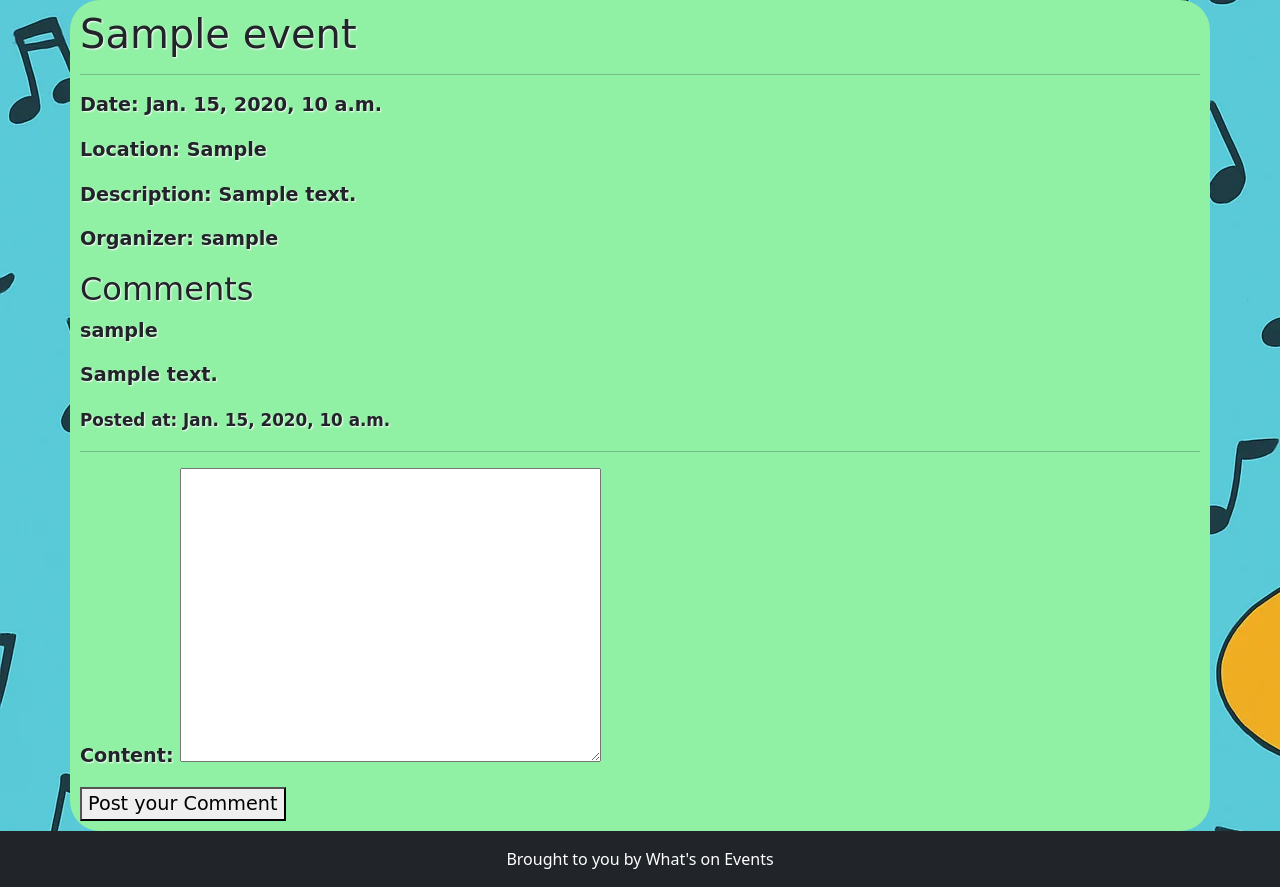
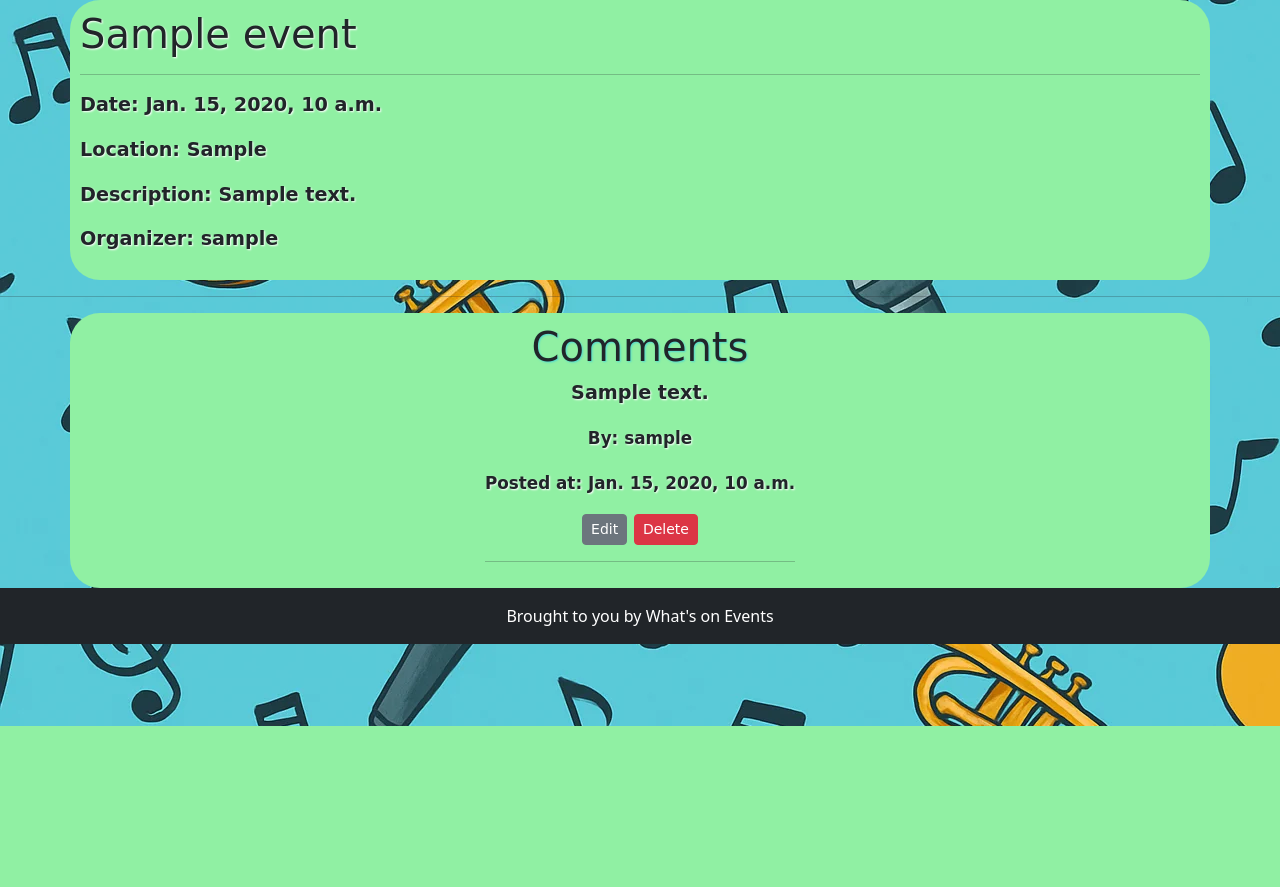
Before and after one commit to chloejones9464/whats-on, a Django app: page /events/1/ in a window 1280 px wide. Shown: the part 74-961 px from the top of the page. After the commit the page ends 800 px from the top, so only its background shows below. Run offline with Django 4.2, Linux system fonts and the light colour scheme; a user stored in the database is signed in; tables that the repository leaves empty hold one stand-in row (values such as "Sample post"); some libraries are stand-ins or nearby versions; some web fonts are replaced.

Commit message:
Add edit/delete options to comments

```diff
--- a/events/forms.py
+++ b/events/forms.py
@@ -16,6 +16,9 @@ class CommentForm(forms.ModelForm):
     class Meta:
         model = Comment
         fields = ['content']
+        labels = {
+            'content': '',
+        }
         widgets = {
             'comment': forms.Textarea(attrs={'rows': 3, 'placeholder': 'Leave a comment...'}),
         }
--- a/events/templates/events/event_detail.html
+++ b/events/templates/events/event_detail.html
@@ -9,32 +9,48 @@
     <p><strong>Location:</strong> {{ event.location }}</p>
     <p><strong>Description:</strong> {{ event.description | safe }}</p>
     <p><strong>Organizer:</strong> {{ event.organizer }}</p>
+</div>
+<hr>
+<div id="comments-section" class="container">
+    <h2>Comments</h2>
+ {% for comment in comments %}
+    <div class="comment">
 
-    <h2>Comments</h2>
-        {% for comment in comments %}
-        <div class="comment">
-            <p><strong>{{ comment.user.username }}</strong></p>
+        {% if user.is_authenticated and editing_comment_id == comment.id %}
+            <!-- Edit form -->
+            <form method="post">
+                {% csrf_token %}
+                <textarea name="updated_content" rows="3">{{ comment.content }}</textarea>
+                <input type="hidden" name="comment_id" value="{{ comment.id }}">
+                <button type="submit" class="btn btn-success btn-sm">Save</button>
+            </form>
+        {% else %}
+            <!-- Show comment normally -->
             <p>{{ comment.content }}</p>
-
-            <p><small>Posted at: {{ comment.posted_at }}</small></p>
-            <hr>
-        {% empty %}
-            <p>No comments yet. Be the first to comment!</p>
-        </div>
-        {% endfor %}
-
-    {% if user.is_authenticated %}
-    <form method="post">
-        {% csrf_token %}
-        {{form.as_p}}
-        <button type="submit">Post your Comment</button>
-    </form>
-        {% else %}
-            <p><a href="{% url 'account_login' %}">Log in</a> to leave a comment.</p>
         {% endif %}
 
+        <p><small>By: {{ comment.user.username }}</small></p>
+        <p><small>Posted at: {{ comment.posted_at }}</small></p>
 
+        {% if user.is_authenticated and comment.user == user %}
+            <!-- Edit button -->
+            <form method="post" style="display:inline;">
+                {% csrf_token %}
+                <input type="hidden" name="edit_comment_id" value="{{ comment.id }}">
+                <button type="submit" class="btn btn-secondary btn-sm">Edit</button>
+            </form>
 
-</div>
+            <!-- Delete button -->
+            <form method="post" style="display:inline;">
+                {% csrf_token %}
+                <input type="hidden" name="delete_comment_id" value="{{ comment.id }}">
+                <button type="submit" class="btn btn-danger btn-sm">Delete</button>
+            </form>
+        {% endif %}
+        <hr>
+    </div>
+{% empty %}
+    <p>No comments yet. Be the first to comment!</p>
+{% endfor %}
 
 {% endblock content %}
--- a/events/views.py
+++ b/events/views.py
@@ -49,20 +49,39 @@ def create_event(request):
 def event_detail(request, pk):
     event = get_object_or_404(Event, pk=pk)
     comments = event.comments.filter(approved=True)
+    form = CommentForm()
+    editing_comment_id = None
 
     if request.method == 'POST':
-        form = CommentForm(request.POST)
-        if form.is_valid():
-            comment = form.save(commit=False)
-            comment.event = event
-            comment.user = request.user
+        if 'delete_comment_id' in request.POST:
+            comment_id = request.POST['delete_comment_id']
+            comment = get_object_or_404(Comment, id=comment_id, user=request.user)
+            comment.delete()
+            return redirect('event_detail', pk=pk)
+
+        elif 'edit_comment_id' in request.POST:
+            editing_comment_id = int(request.POST['edit_comment_id'])
+
+        elif 'updated_content' in request.POST:
+            comment_id = request.POST.get('comment_id')
+            updated_text = request.POST.get('updated_content')
+            comment = get_object_or_404(Comment, id=comment_id, user=request.user)
+            comment.content = updated_text
             comment.save()
-            return redirect('event_detail', pk=event.pk)
-    else:
-        form = CommentForm()
+            return redirect('event_detail', pk=pk)
+
+        else:
+            form = CommentForm(request.POST)
+            if form.is_valid():
+                comment = form.save(commit=False)
+                comment.event = event
+                comment.user = request.user
+                comment.save()
+                return redirect('event_detail', pk=event.pk)
 
     return render(request, 'events/event_detail.html', {
-        'event': event,
-        'comments': comments,
-        'form': form
+       'event': event,
+       'comments': comments,
+       'form': form,
+       'editing_comment_id': editing_comment_id,
     })
--- a/static/css/style.css
+++ b/static/css/style.css
@@ -76,3 +76,27 @@ main {
 #signup-form li {
     display: none;
 }
+
+.comment {
+    background: none !important;
+}
+
+#comments-section {
+    background-color: var(--primary-color);
+    border-radius : 30px;
+    padding: 10px;
+    text-shadow: white 1px 1px 2px;
+    font-weight: bold;
+    font-size: 1.2rem;
+    justify-items: center;
+    text-align: center;
+}
+
+#comments-section h2 {
+    font-size: 2.5rem;
+    text-shadow: var(--secondary-color) 1px 1px 2px;
+}
+
+#id_content {
+    border-radius: 20px;
+}
```
